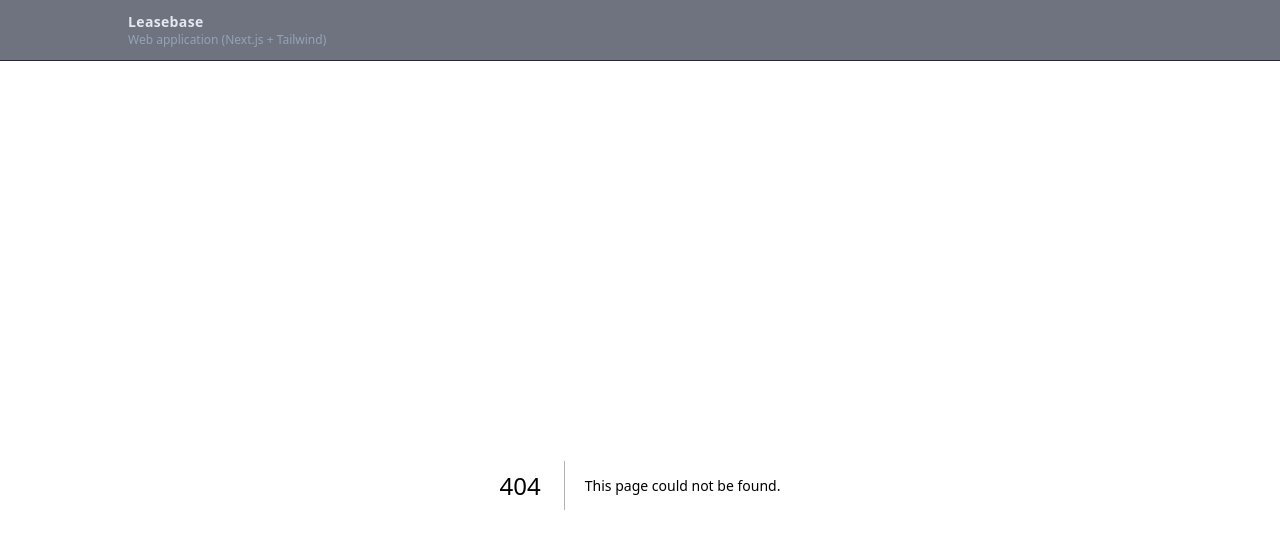
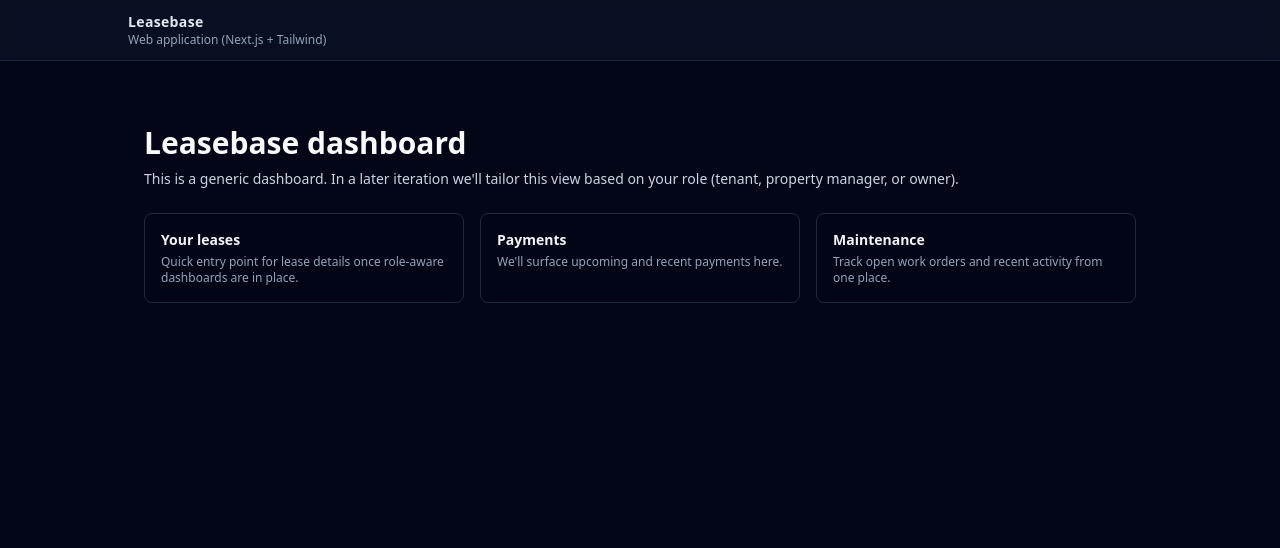
Before and after one commit to leasebase/leasebase-web, a Next.js app: page /dashboard in a window 1280 px wide. Before the commit this address had no page. Shown: the top 548 px of the page. Built offline with nearby package versions, Linux system fonts and the light colour scheme; sample sign-in values are in the browser's storage.

Commit message:
Wire dashboard redirect after login
Co-Authored-By: Warp <agent@warp.dev>

```diff
--- a/app/auth/login/page.tsx
+++ b/app/auth/login/page.tsx
@@ -13,7 +13,7 @@ function LoginContent() {
   const [error, setError] = useState<string | null>(null);
   const [loading, setLoading] = useState(false);
 
-  const next = searchParams.get("next") || "/";
+  const next = searchParams.get("next") || "/dashboard";
   const registered = searchParams.get("registered");
   const registrationMessage = searchParams.get("message");
 
@@ -28,10 +28,24 @@ function LoginContent() {
         credentials: "include",
         body: JSON.stringify({ email, password })
       });
-      if (!res.ok) {
-        const body = await res.json().catch(() => ({}));
-        throw new Error(body.message || "Login failed");
+
+      // Try to parse JSON; if this fails, treat as a login failure so we don&apos;t
+      // silently redirect back to /auth/login via the dashboard.
+      const body: any = await res.json().catch(() => null);
+
+      if (!res.ok || !body || !body.accessToken || !body.idToken) {
+        throw new Error(body?.message || "Login failed");
       }
+
+      // Persist tokens so the dashboard can detect a signed-in user.
+      if (typeof window !== "undefined") {
+        window.localStorage.setItem("lb_access_token", body.accessToken as string);
+        window.localStorage.setItem("lb_id_token", body.idToken as string);
+        if (body.refreshToken) {
+          window.localStorage.setItem("lb_refresh_token", body.refreshToken as string);
+        }
+      }
+
       router.replace(next);
     } catch (err: any) {
       setError(err.message || "Login failed");
--- /dev/null
+++ b/app/dashboard/page.tsx
@@ -0,0 +1,69 @@
+"use client";
+
+import { useEffect, useState } from "react";
+import { useRouter } from "next/navigation";
+
+export default function DashboardPage() {
+  const router = useRouter();
+  const [ready, setReady] = useState(false);
+
+  useEffect(() => {
+    // Minimal client-side check: if we have an id/access token in localStorage,
+    // treat the user as signed in. Otherwise, send them to login.
+    const hasToken = (() => {
+      if (typeof window === "undefined") return false;
+      return (
+        !!window.localStorage.getItem("lb_id_token") ||
+        !!window.localStorage.getItem("lb_access_token")
+      );
+    })();
+
+    if (!hasToken) {
+      router.replace("/auth/login?next=%2Fdashboard");
+      return;
+    }
+
+    setReady(true);
+  }, [router]);
+
+  if (!ready) {
+    return (
+      <div className="max-w-3xl mx-auto py-16">
+        <p className="text-slate-300">Loading your dashboard…</p>
+      </div>
+    );
+  }
+
+  return (
+    <div className="max-w-5xl mx-auto py-10 space-y-6">
+      <div>
+        <h1 className="text-3xl font-semibold text-slate-50">Leasebase dashboard</h1>
+        <p className="mt-2 text-sm text-slate-300">
+          This is a generic dashboard. In a later iteration we&apos;ll tailor this view
+          based on your role (tenant, property manager, or owner).
+        </p>
+      </div>
+
+      <div className="grid gap-4 md:grid-cols-3">
+        <div className="rounded-lg border border-slate-800 bg-slate-950/60 p-4">
+          <h2 className="text-sm font-semibold text-slate-100">Your leases</h2>
+          <p className="mt-1 text-xs text-slate-400">
+            Quick entry point for lease details once role-aware dashboards are in place.
+          </p>
+        </div>
+        <div className="rounded-lg border border-slate-800 bg-slate-950/60 p-4">
+          <h2 className="text-sm font-semibold text-slate-100">Payments</h2>
+          <p className="mt-1 text-xs text-slate-400">
+            We&apos;ll surface upcoming and recent payments here.
+          </p>
+        </div>
+        <div className="rounded-lg border border-slate-800 bg-slate-950/60 p-4">
+          <h2 className="text-sm font-semibold text-slate-100">Maintenance</h2>
+          <p className="mt-1 text-xs text-slate-400">
+            Track open work orders and recent activity from one place.
+          </p>
+        </div>
+      </div>
+    </div>
+  );
+}
--- a/app/page.tsx
+++ b/app/page.tsx
@@ -1,20 +1,8 @@
-import { cookies } from "next/headers";
 import { redirect } from "next/navigation";
 
 export default function HomePage() {
-  const cookieStore = cookies();
-  const role = cookieStore.get("lb_role")?.value;
-
-  // No session: land on login page
-  if (!role) {
-    redirect("/auth/login");
-  }
-
-  // Tenant session → tenant dashboard
-  if (role === "TENANT") {
-    redirect("/tenant");
-  }
-
-  // PM / landlord roles → management dashboard
-  redirect("/pm");
+  // For now, always send users to the generic dashboard.
+  // The dashboard itself will check whether a login token exists
+  // and bounce unauthenticated users back to /auth/login.
+  redirect("/dashboard");
 }
```
